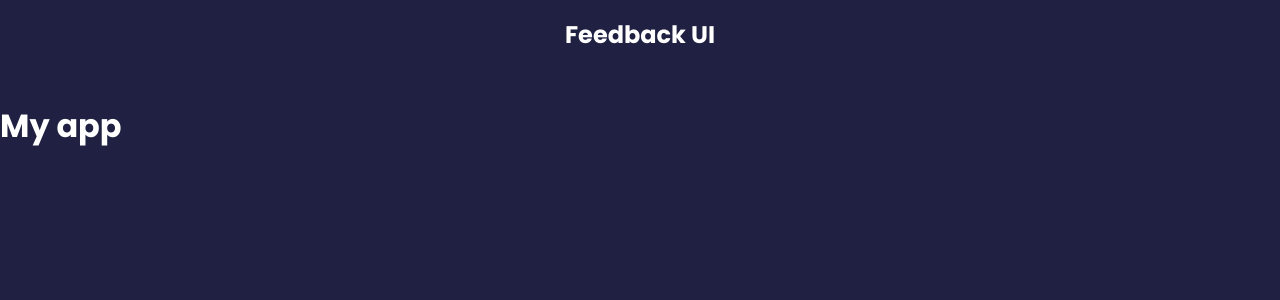
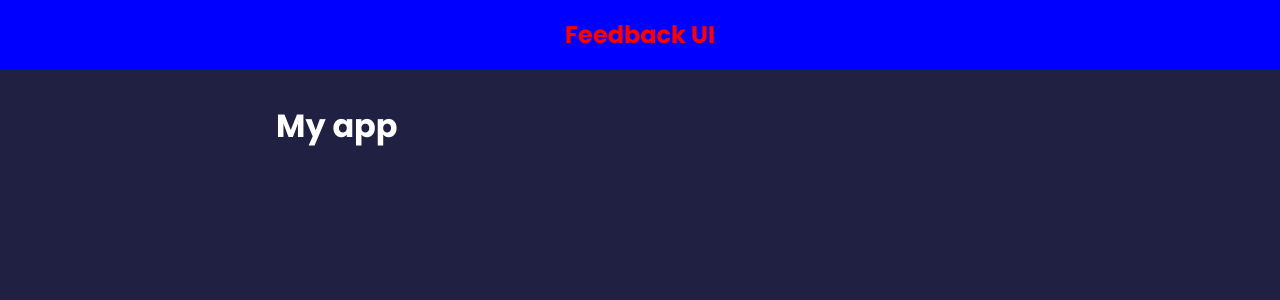
Before and after one commit to Naddiya/feeback-app, a React (Create React App) app: page / in a window 1280 px wide. Shown: the top 300 px of the page. Built offline with nearby package versions, Linux system fonts and the light colour scheme.

Commit message:
feat: component inner style

```diff
--- a/src/App.js
+++ b/src/App.js
@@ -1,11 +1,12 @@
-import React from "react";
 import Header from "./components/Header";
 
 function App() {
     return (
         <>
             <Header />
-            <h1>My app</h1>
+            <div className="container">
+                <h1>My app</h1>
+            </div>
         </>
     );
 }
--- a/src/components/Header.jsx
+++ b/src/components/Header.jsx
@@ -1,8 +1,9 @@
 import PropTypes from 'prop-types';
 
 const Header = ({ text }) => {
+    const headerStyles = { backgroundColor: 'blue', color: 'red' };
     return (
-        <header text="Hello world">
+        <header text={text} style={headerStyles}>
             <div className="container">
                 <h2>{text}</h2>
             </div>
@@ -12,7 +13,9 @@ const Header = ({ text }) => {
 };
 
 Header.defaultProps = {
-    text: 'Feedback UI'
+    text: 'Feedback UI',
+    bgColor: 'rgba(0,0,0,0.4',
+    textColor: '#ff6a95'
 };
 
 Header.propTypes = {
```
